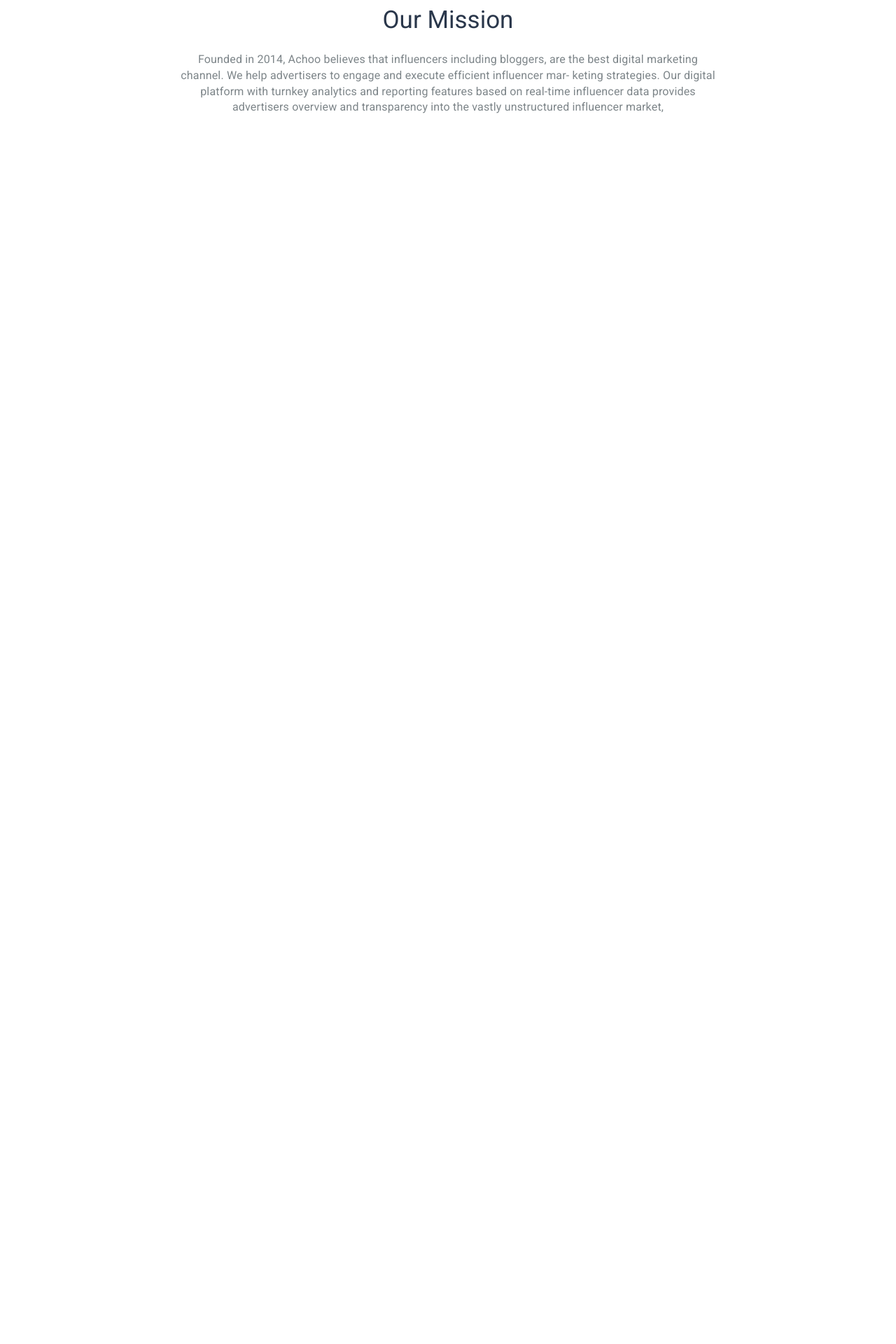
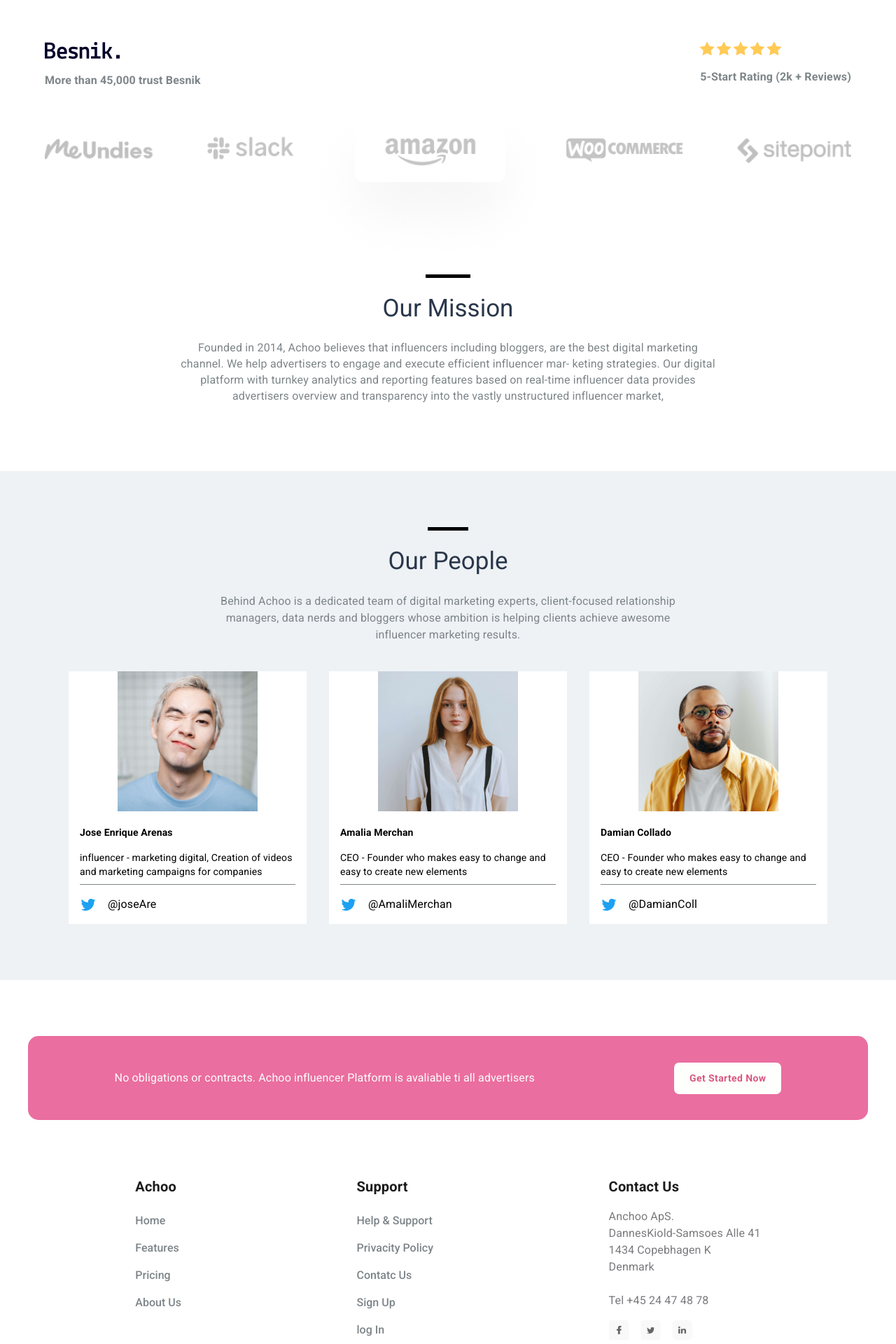
Before and after one commit to sebas-pr2000/Front-end-Prueba, a React (Create React App) app: page / in a window 1280 px wide. Shown: the part 660-2580 px from the top of the page at 70% size. Before the commit the page ends 825 px from the top, so only its background shows below. Built offline with nearby package versions, Linux system fonts and the light colour scheme.

Commit message:
Añadiendo Todos los Componentes en App.js

```diff
--- a/src/App.jsx
+++ b/src/App.jsx
@@ -1,12 +1,20 @@
 import React from "react";
 import Header from "./containers/Header";
+import Companies from "./containers/Companies";
 import Mission from "./containers/Mission";
+import PeopleContainer from "./containers/PeoplesContainer";
+import GetStarted from "./containers/GetStarted";
+import Footer from "./containers/Footer";
 
 const App = () => {
    return (
       <>
          <Header />
+         <Companies />
          <Mission />
+         <PeopleContainer />
+         <GetStarted />
+         <Footer />
       </>
    )
 }
```
